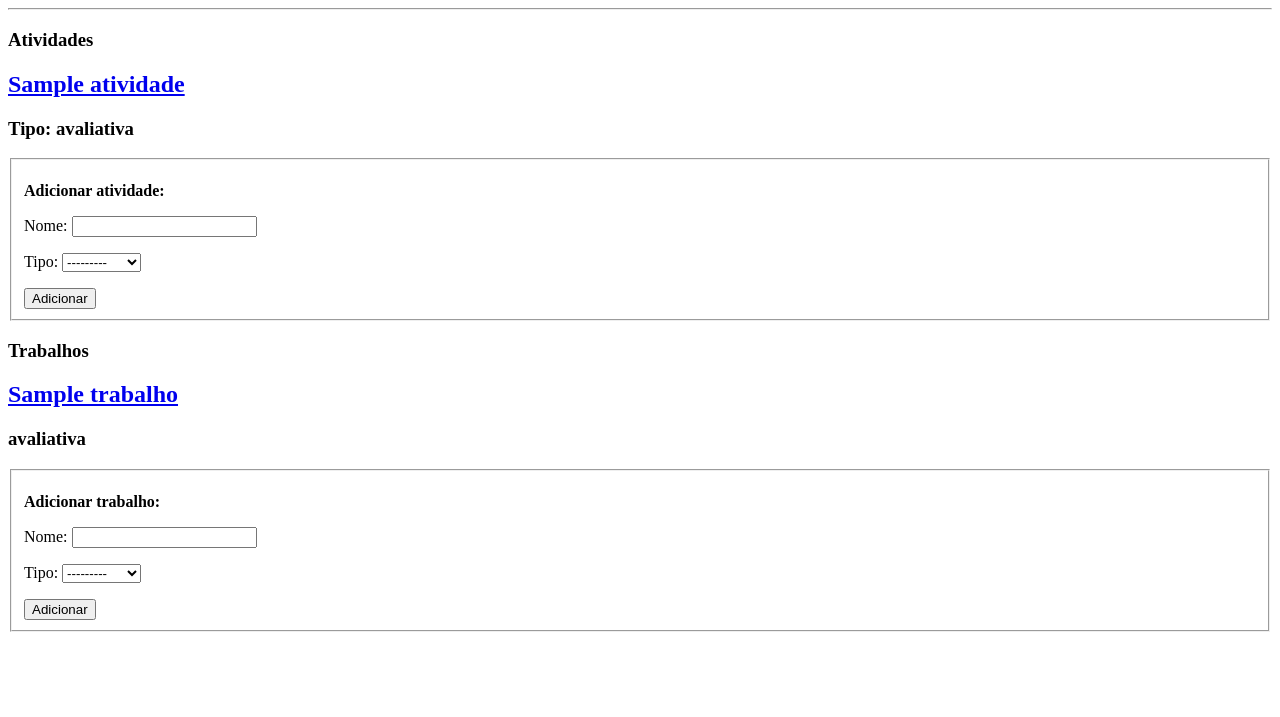
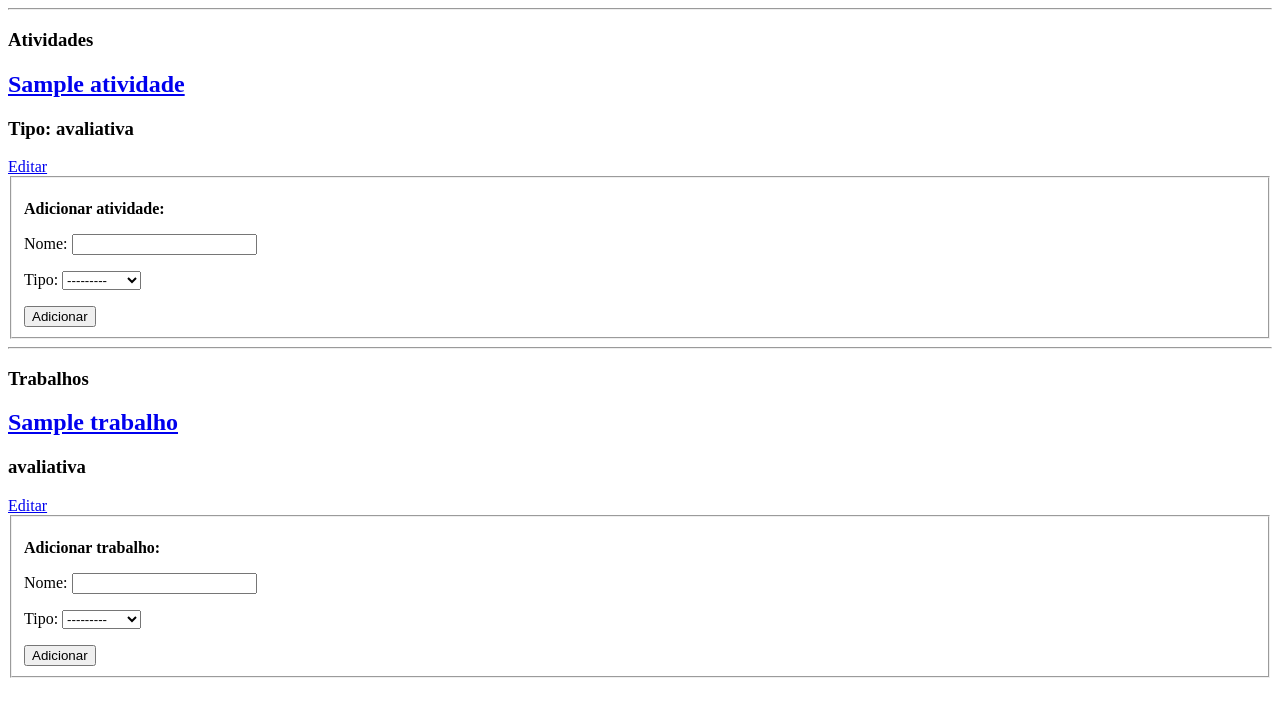
Before and after one commit to Nolramt/Armazenamento-de-atividades, a Django app: page /materia/1/ in a window 1280 px wide. Shown: the part 36-753 px from the top of the page. Run offline with Django 5.2, Linux system fonts and the light colour scheme; tables that the repository leaves empty hold one stand-in row (values such as "Sample post").

Commit message:
feat: Criando botão para editar atividades e trabalhos

```diff
--- a/app/templates/atividades_trabalhos.html
+++ b/app/templates/atividades_trabalhos.html
@@ -22,6 +22,7 @@
                         <h2>{{atividade.nome}}</h2>
                     </a>
                     <h3>Tipo: {{atividade.tipo}} </h3>
+                    <a href="{% url 'editar_item' 'atividade' atividade.ID_atividade %}">Editar</a>
                 {% endfor %}
             </article>
             <article>
@@ -38,6 +39,7 @@
                 </form>
             </article>
         </section>
+        <hr>
         <section>
             <article>
                 <h1>Trabalhos</h1>
@@ -46,6 +48,7 @@
                         <h2>{{trabalho.nome}}</h2>
                     </a>
                     <h3>{{trabalho.tipo}}</h3>
+                    <a href="{% url 'editar_item' 'trabalho' trabalho.ID_trabalho %}">Editar</a>
                 {% endfor %}
             </article>
             <article>
```
